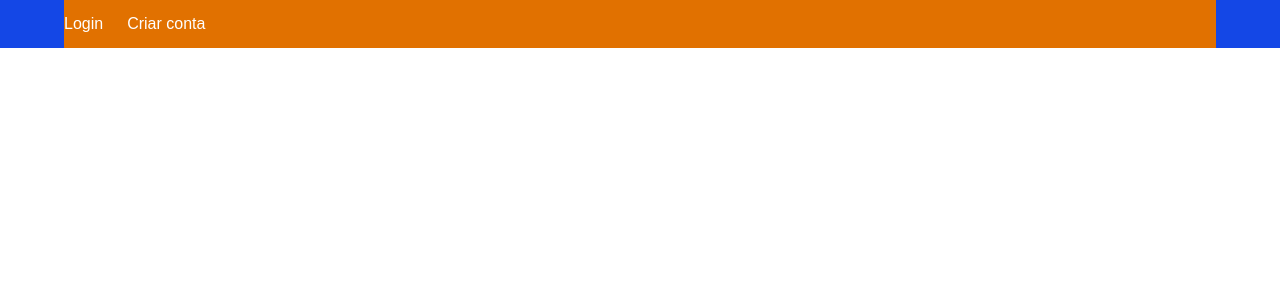
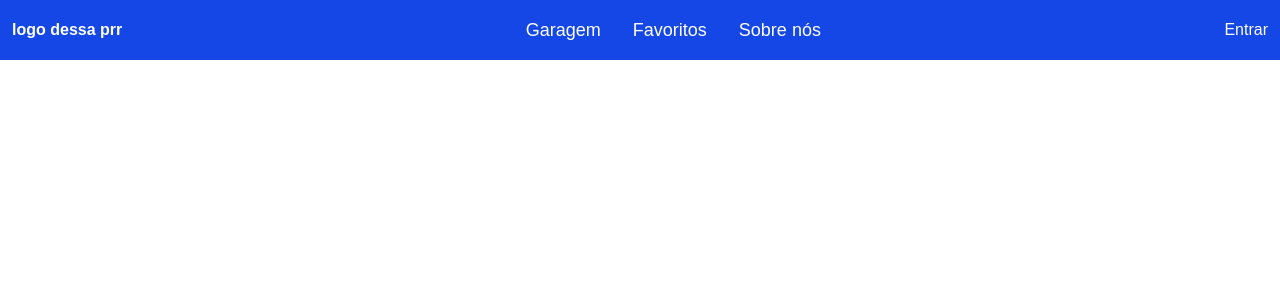
Before and after one commit to BidaoVIP/First-React-Project, a Next.js app: page /garagem in a window 1280 px wide. Shown: the top 300 px of the page. Built offline with nearby package versions, Linux system fonts and the light colour scheme.

Commit message:
um começo de navbar

```diff
--- a/app/garagem/page.tsx
+++ b/app/garagem/page.tsx
@@ -7,7 +7,7 @@ import Link from "next/link";
 
 export default function Garagem() {
     const router = useRouter();
-    const [ user, setUser] = useState<any>(null);
+    const [user, setUser] = useState<any>(null);
 
     useEffect(() => {
         const getUser = async () => {
@@ -25,35 +25,41 @@ export default function Garagem() {
 
     return (
         <div className="min-h-screen bg-white">
-            <nav className="fixed w-full text-white z-50 bg-blue-700">
-                <div className="max-w-6xl mx-auto py-3 flex bg-amber-600">
+            <nav className="fixed w-full text-white z-50 bg-blue-700 ">
+                <div className="py-4 flex justify-between">
 
+                    <div className="flex items-center">
+                        <span className="ml-3 font-bold">logo dessa prr</span>
+                    </div>
 
+                    <div className="flex gap-8 text-lg">
+                        <Link href="/garagem" className="hover:text-gray-300 transition">
+                            Garagem
+                        </Link>
+                        <Link href="/favoritos" className="hover:text-gray-300 transition">
+                            Favoritos
+                        </Link>
+                        <Link href="/sobre" className="hover:text-gray-300 transition">
+                            Sobre nós
+                        </Link>
+                    </div>
 
-                    <div className="flex gap-x-6">
+                    <div className="flex items-center mr-3">
                         {user ? (
-                            <>
-                                <Link href="/dashboard" className="hover:text-gray-300">
-                                    Sobre nós
-                                </Link>
-                                <button
-                                    onClick={handleLogout}
-                                    className="hover:text-red-400 transition"
-                                >
-                                    Sair
-                                </button>
-                            </>
+                            <button onClick={handleLogout} className="hover:opacity-80 transition">
+                                <img
+                                    src="/perfil.jpg"
+                                    alt="Perfil"
+                                    className="h-10 w-10 rounded-full border-2 border-white object-cover"
+                                />
+                            </button>
                         ) : (
-                            <>
-                                <Link href="/login" className="hover:text-gray-300">
-                                    Login
-                                </Link>
-                                <Link href="/signup" className="hover:text-gray-300">
-                                    Criar conta
-                                </Link>
-                            </>
+                            <Link href="/login" className="hover:text-gray-300">
+                                Entrar
+                            </Link>
                         )}
                     </div>
+
                 </div>
             </nav>
         </div>
```
